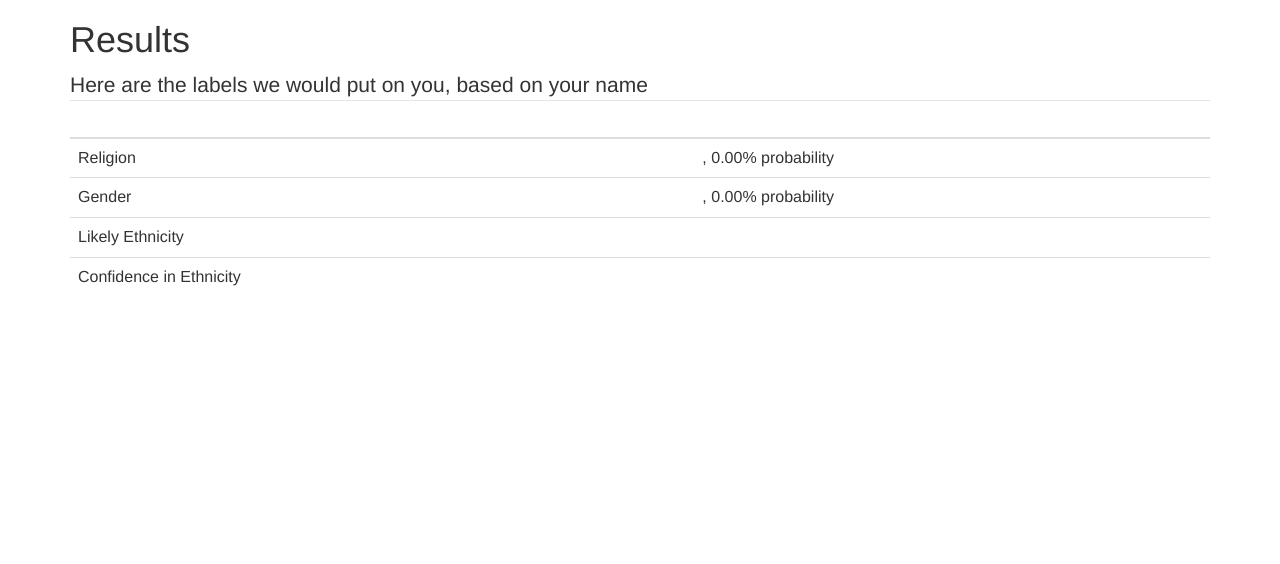
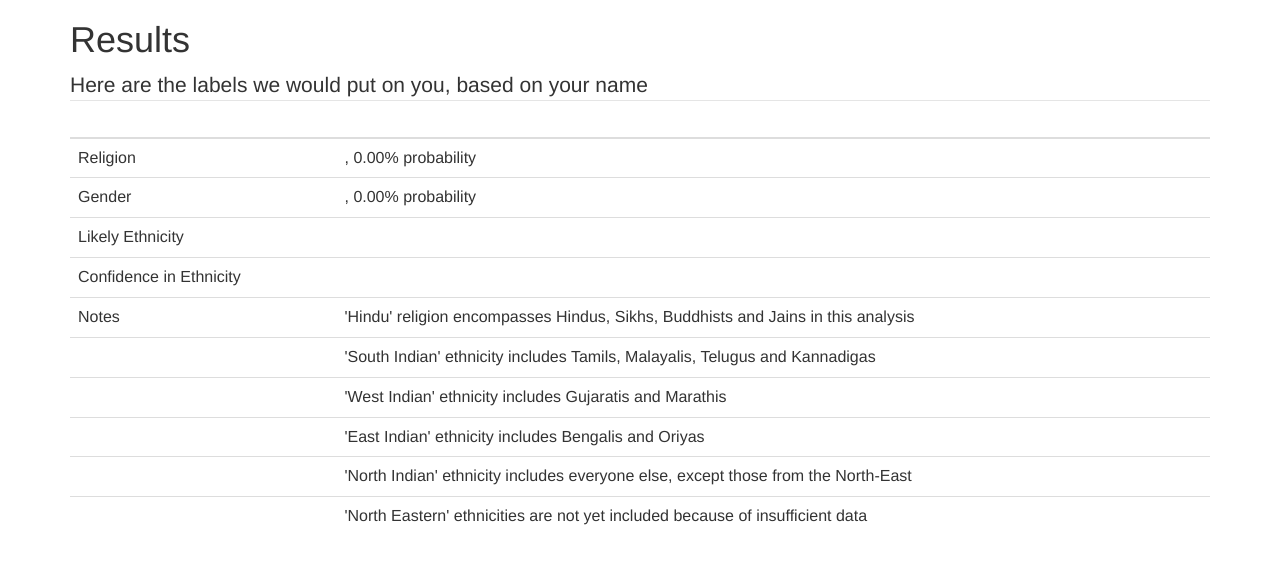
Before and after one commit to Nilabhra/ethnicity, a Flask app: template templates/results.html in a window 1280 px wide. Shown: the top 564 px of the page. Run offline with Flask 2, Linux system fonts and the light colour scheme; the template is opened without the code that fills it, so the values that code supplies are empty; parts of the project's set-up code (start-up, migrations or seed data) failed here and were passed over; some libraries are stand-ins or nearby versions.

Commit message:
included notes on results page

```diff
--- a/templates/results.html
+++ b/templates/results.html
@@ -1,4 +1,3 @@
-
 <html>
 <head>
   <meta charset="utf-8">
@@ -47,6 +46,37 @@
     </tr>
 
 
+    <tr>
+      <td>Notes</td>
+      <td>'Hindu' religion encompasses Hindus, Sikhs, Buddhists and Jains in this analysis</td>
+    </tr>
+
+    <tr>
+      <td></td>
+      <td>'South Indian' ethnicity includes Tamils, Malayalis, Telugus and Kannadigas</td>
+    </tr>
+
+    <tr>
+      <td></td>
+      <td>'West Indian' ethnicity includes Gujaratis and Marathis</td>
+    </tr>
+
+    <tr>
+      <td></td>
+      <td>'East Indian' ethnicity includes Bengalis and Oriyas</td>
+    </tr>
+
+    <tr>
+      <td></td>
+      <td>'North Indian' ethnicity includes everyone else, except those from the North-East</td>
+    </tr>
+
+    <tr>
+      <td></td>
+      <td>'North Eastern' ethnicities are not yet included because of insufficient data</td>
+    </tr>
+
+
   </table>
   </div>
 
```
